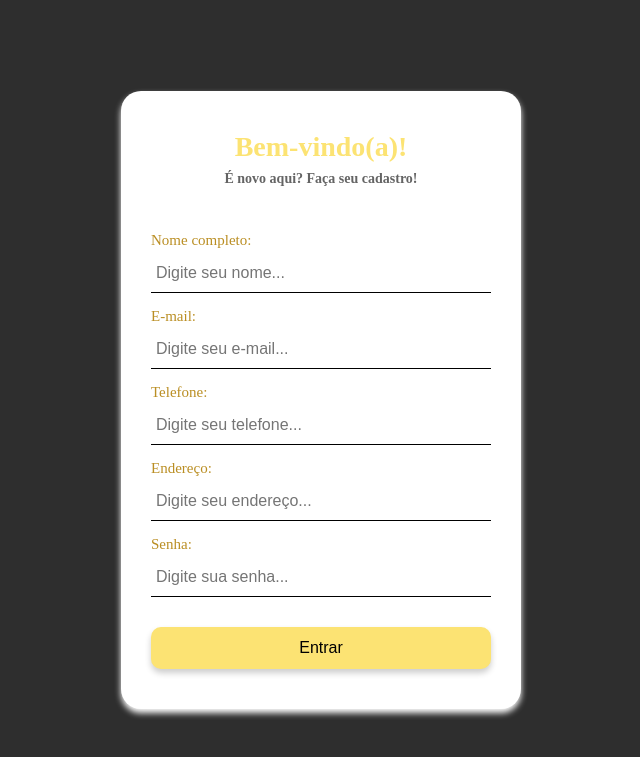
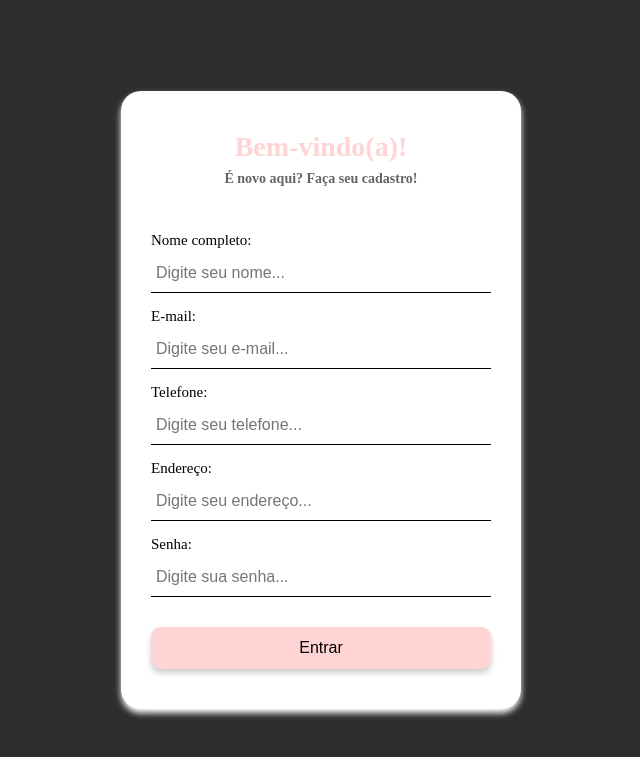
Before and after one commit to gabriela-peratello/projeto-soleil-noir, a Flask app: page /cadastrar in a window 1280 px wide. Shown: the top 757 px of the page, without its empty margins (319-959 px from the left). Run offline with Flask 3, Linux system fonts and the light colour scheme.

Commit message:
MOD: Mudando a página de cadastro e login

```diff
--- a/static/css/cadastrar.css
+++ b/static/css/cadastrar.css
@@ -32,8 +32,8 @@ body {
     padding-bottom: 30px;
 }
 
-h1 {
-    color: rgb(252, 227, 115);
+.texto{
+    color: #FFD4D4;
     font-size: 28px;
     margin-bottom: 8px;
 }
@@ -48,7 +48,7 @@ h4 {
 }
 
 p {
-    color: rgb(186,142,35);
+    color: rgb(0, 0, 0);
     font-size: 15px;
     margin-top: 15px;
     margin-bottom: 5px;
@@ -71,7 +71,7 @@ input {
 }
 
 .botao {
-    background-color: rgb(252, 227, 115);
+    background-color: #FFD4D4;
     box-shadow: 0px 4px 6px rgba(0, 0, 0, 0.2);
     padding: 12px;
     width: 100%;
--- a/static/css/login.css
+++ b/static/css/login.css
@@ -39,13 +39,13 @@ body {
 }
 
 h1 {
-    color: rgb(252, 227, 115);
+    color: #90A17D;
     margin-bottom: 5px;
     font-size: 24px;
 }
 
 p {
-    color: rgb(186, 142, 35);
+    color: #90A17D;
     margin-top: 12px;
     margin-bottom: 4px;
     font-size: 14px;
@@ -66,7 +66,7 @@ form input {
 }
 
 .botao {
-    background-color: rgb(252, 227, 115);
+    background-color: #90A17D;
     box-shadow: 0px 4px 6px rgba(0, 0, 0, 0.2);
     padding: 10px;
     width: 100%;
--- a/templates/cadastrar.html
+++ b/templates/cadastrar.html
@@ -16,7 +16,7 @@
 
     <section class="campo-login">
         <div class="frase-inicial">
-            <h1>Bem-vindo(a)!</h1>
+            <h1 class="texto">Bem-vindo(a)!</h1>
             <h4>É novo aqui? Faça seu cadastro!</h4>
         </div>
 
```
